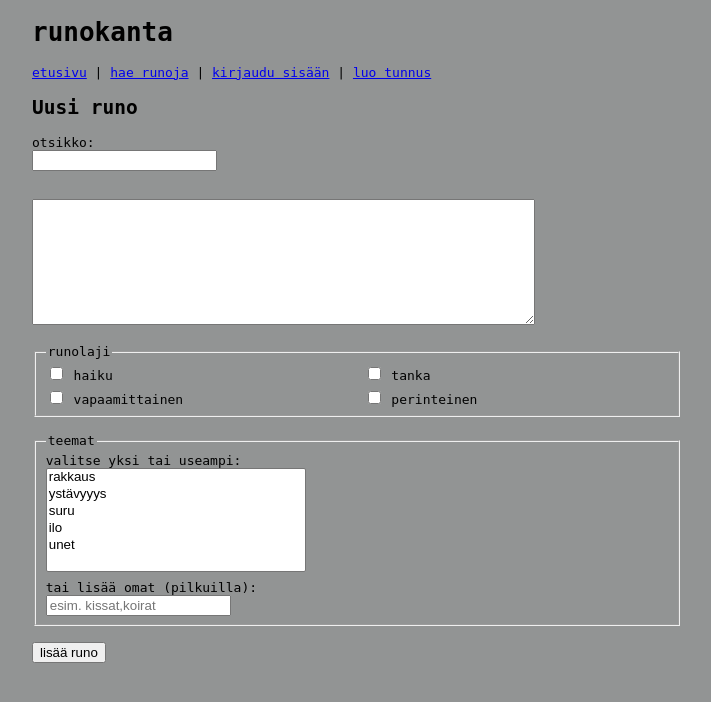
After one commit to late-1/runokanta, a Flask app: template templates/new_poem.html in a window 1280 px wide. The commit adds this page. Shown: the top 702 px of the page, without its empty margins (283-994 px from the left). Run offline with Flask 3, Linux system fonts and the light colour scheme; the template is opened without the code that fills it, so the values that code supplies are empty.

Commit message:
add templates for adding poems

```diff
--- a/static/main.css
+++ b/static/main.css
@@ -18,3 +18,10 @@ body {
   background-color: blue;
   color: white;
 }
+
+.checkbox-grid {
+  display: grid;
+  grid-template-columns: repeat(2, 1fr);
+  gap: 0.4em 1em;
+  align-items: start;
+}
--- a/templates/index.html
+++ b/templates/index.html
@@ -9,7 +9,7 @@
   <ul>
     {% for poem in poems %}
       <li>
-        <strong>{{ poem.title }}</strong> — {{ poem.username}}<br>
+        <a href="/poem/{{ poem['id'] }}"><strong>{{ poem['title'] }}</strong></a> — {{ poem['username'] }}<br>
         <small>{{ poem.published }}</small><br>
         <p>{{ poem.content }}</p>
       </li>
--- a/templates/layout.html
+++ b/templates/layout.html
@@ -19,7 +19,7 @@
     <a href="/">etusivu</a> |
     <a href="/find_item">hae runoja</a> |
   {% if session.user_id %}
-    <a href="/new_item">uusi runo</a> |
+    <a href="/new_poem">uusi runo</a> |
     <a href="/logout">kirjaudu ulos</a>
   {% else %}
     <a href="/login">kirjaudu sisään</a> |
--- /dev/null
+++ b/templates/new_poem.html
@@ -0,0 +1,48 @@
+{% extends "layout.html" %}
+{% block title %}uusi runo{% endblock %}
+
+{% block content %}
+<h2>Uusi runo</h2>
+<form action="{{ url_for('create_poem') }}" method="post" novalidate>
+  <p>
+    <label for="title">otsikko:</label><br />
+    <input type="text" name="title" id="title" maxlength="50" required />
+  </p>
+
+  <p>
+    <label for="content"></label><br />
+    <textarea name="content" id="content" rows="8" cols="60" maxlength="1000" required></textarea>
+  </p>
+
+  <fieldset style="margin-top:1rem">
+    <legend>runolaji</legend>
+    <div class="checkbox-grid">
+      <label><input type="checkbox" name="genres[]" value="haiku"> haiku</label>
+      <label><input type="checkbox" name="genres[]" value="tanka"> tanka</label>
+      <label><input type="checkbox" name="genres[]" value="freeform"> vapaamittainen</label>
+      <label><input type="checkbox" name="genres[]" value="traditional"> perinteinen</label>
+    </div>
+  </fieldset>
+
+  <fieldset style="margin-top:1rem">
+    <legend>teemat</legend>
+    <label for="themes_select">valitse yksi tai useampi:</label><br />
+    <select id="themes_select" name="themes_select[]" multiple size="6" style="min-width:260px">
+      <option value="rakkaus">rakkaus</option>
+      <option value="ystavyys">ystävyyys</option>
+      <option value="suru">suru</option>
+      <option value="ilo">ilo</option>
+      <option value="unet">unet</option>
+    </select>
+
+    <div style="margin-top:.5rem">
+      <label for="themes_other">tai lisää omat (pilkuilla):</label><br />
+      <input type="text" id="themes_other" name="themes_other"
+             placeholder="esim. kissat,koirat" />
+    </div>
+  </fieldset>
+
+  <input type="hidden" name="csrf_token" value="{{ session.csrf_token }}" />
+  <p style="margin-top:1rem"><input type="submit" value="lisää runo" /></p>
+</form>
+{% endblock %}
```
